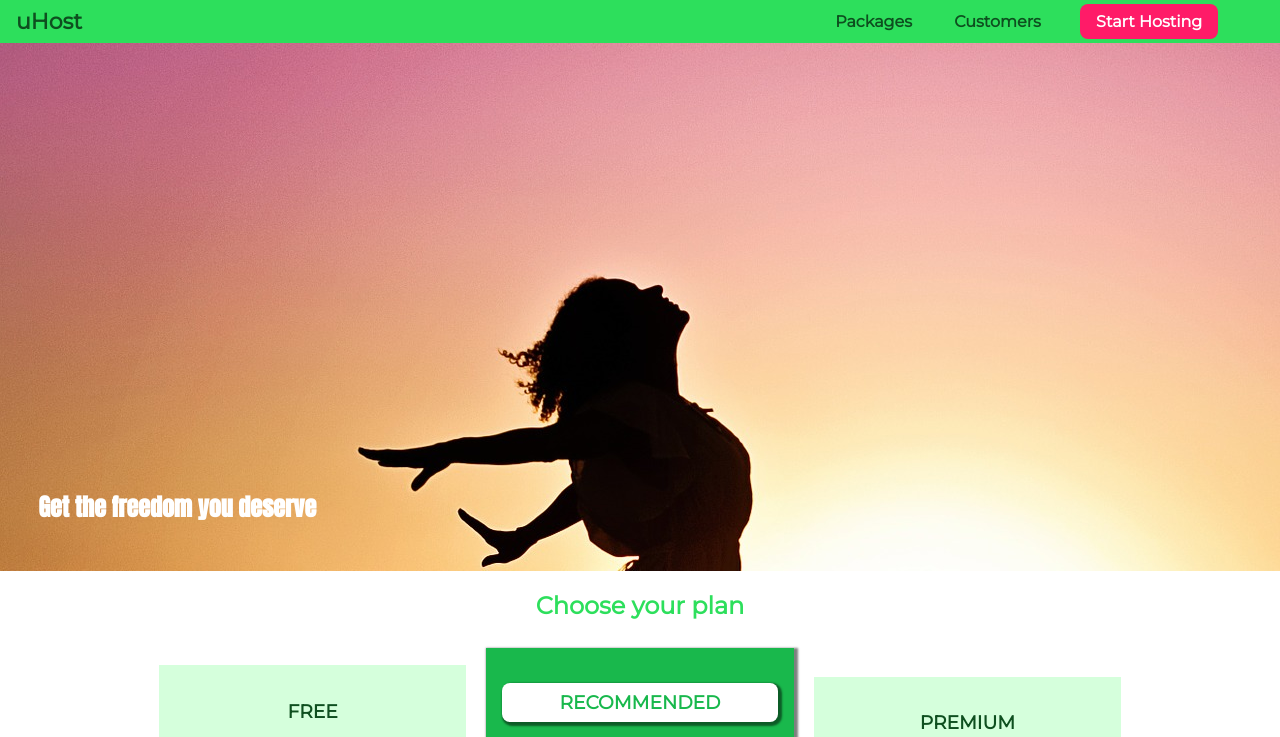
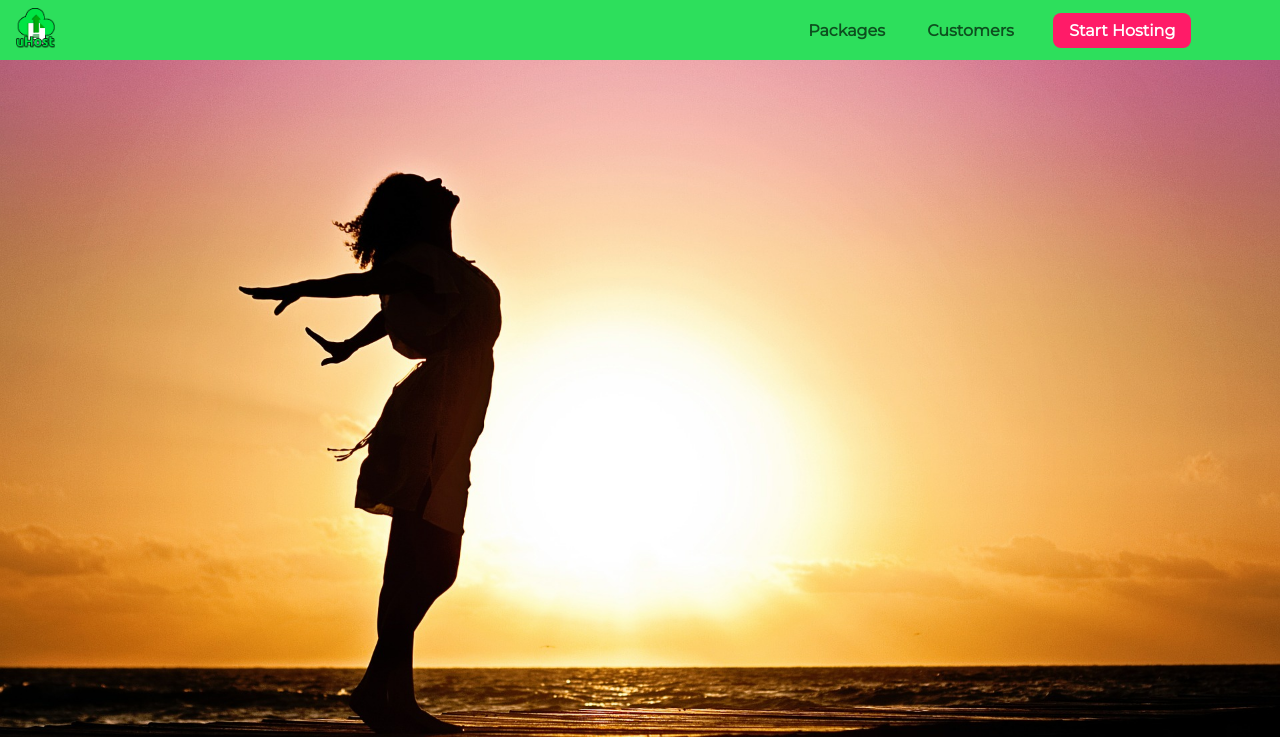
Before and after one commit to edghto/css-udemy-course, a plain HTML site: page index.html in a window 1280 px wide. Shown: the top 737 px of the page. Drawn offline with Linux system fonts and the light colour scheme.

Commit message:
style images on index and packages page

```diff
--- a/index.html
+++ b/index.html
@@ -15,7 +15,9 @@
 <body>
     <header class="main-header">
         <div>
-            <a href="index.html" class="main-header__brand">uHost</a>
+            <a href="index.html" class="main-header__brand">
+                <img src="images/uhost-icon.png" alt="uHost - Your favorite hosting company" />
+            </a>
         </div>
         <nav class="main-nav">
             <ul class="main-nav__items">
--- a/main.css
+++ b/main.css
@@ -1,7 +1,11 @@
 #product-overview {
-    background: url('freedom.jpg');
+    background-image: url('images/freedom.jpg');
+    background-size: cover;
+    background-position: 0 50%;
+    background-origin: border-box;
+    background-clip: border-box;
     width: 100%;
-    height: 528px;
+    height: 800px;
     padding: 20px;
     margin-top: 43px;
     position: relative;
--- a/shared.css
+++ b/shared.css
@@ -48,6 +48,12 @@ body {
     text-decoration: none;
     font-weight: bold;
     font-size: 22px;
+    height: 40px;
+    display: inline-block;
+}
+
+.main-header__brand img {
+    height: 100%;
 }
 
 .main-nav {
```
Also changed, not shown: packages/index.html (+10 -5 lines), favicon.png, images/freedom.jpg (renamed from freedom.jpg), images/uhost-icon.png (added).
